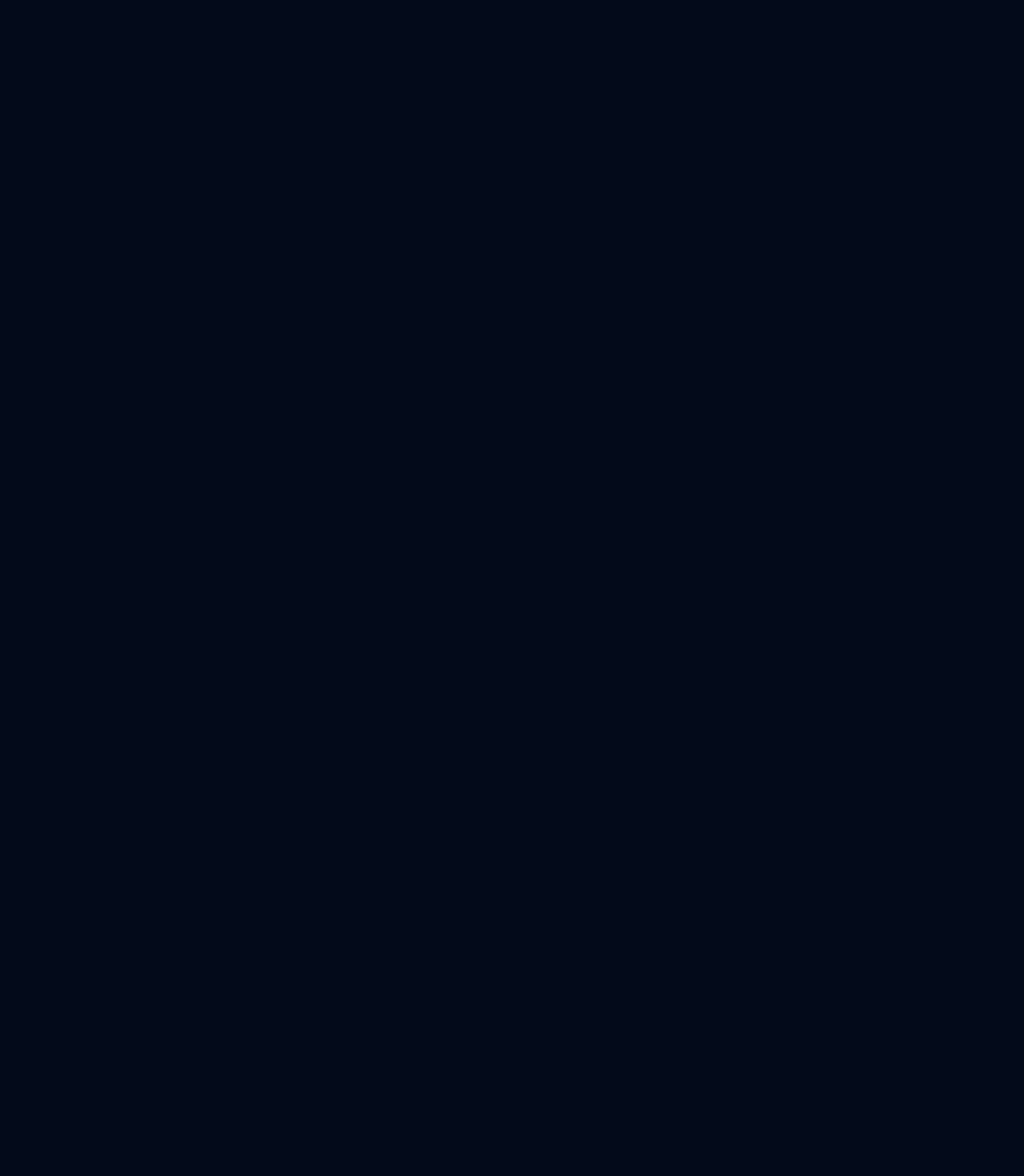
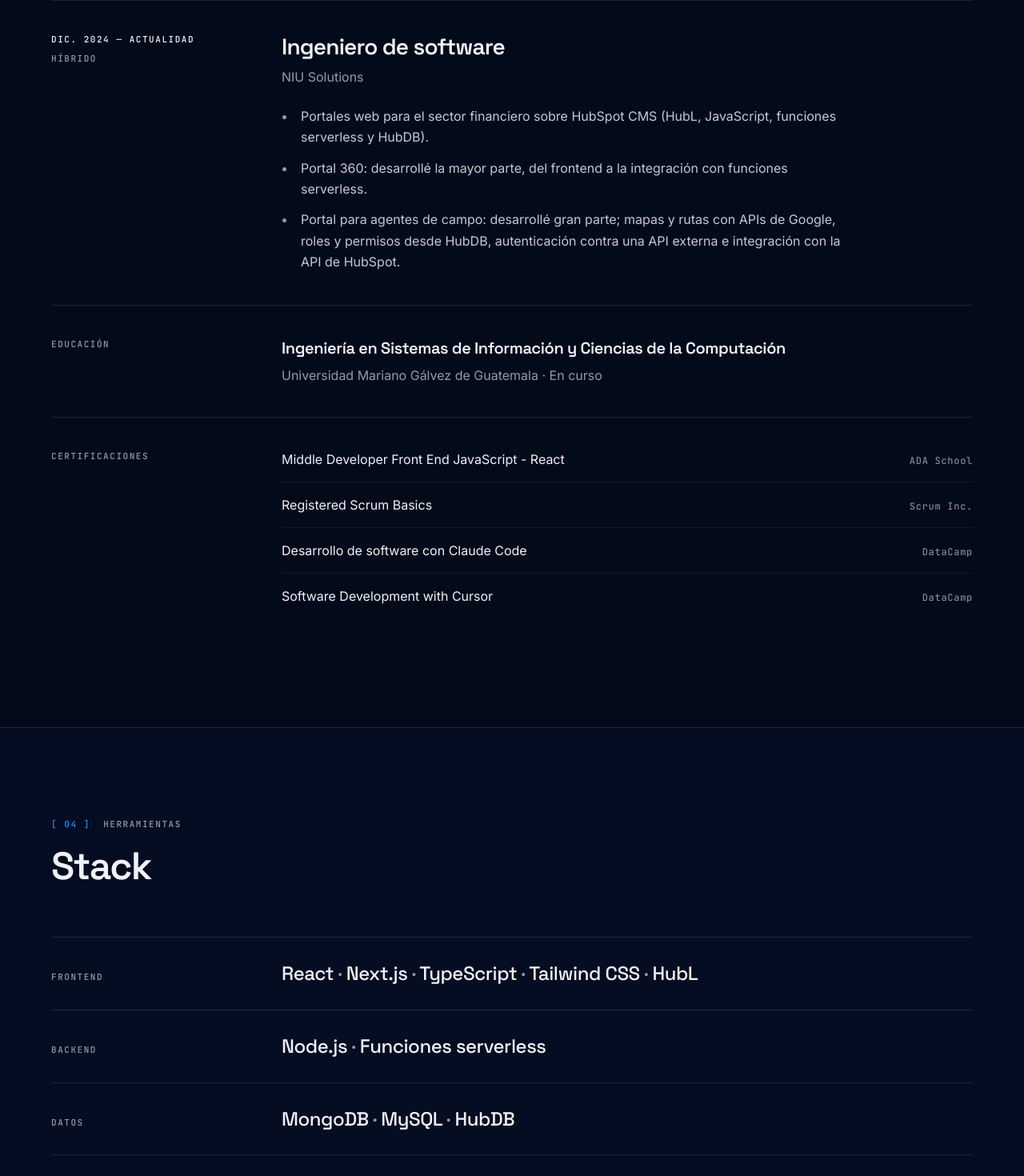
Before and after one commit to ottooniel/portafolio, a Next.js app: page / in a window 1280 px wide. Shown: the part 5580-7050 px from the top of the page at 80% size. Before the commit the page ends 5317 px from the top, so only its background shows below. Built offline with nearby package versions, Linux system fonts and the light colour scheme.

Commit message:
feat: agregar secciones de experiencia y stack (#14)
* feat: agregar secciones de experiencia y stack

* feat: actualizar certificaciones de la sección de experiencia

* feat: ajustar experiencia y stack a las medidas de la maqueta

```diff
--- a/src/app/page.tsx
+++ b/src/app/page.tsx
@@ -1,7 +1,9 @@
 import About from "@/components/About";
+import Experience from "@/components/Experience";
 import Hero from "@/components/Hero";
 import Nav from "@/components/Nav";
 import Projects from "@/components/Projects";
+import Stack from "@/components/Stack";
 
 export default function Home() {
   return (
@@ -11,6 +13,8 @@ export default function Home() {
         <Hero />
         <About />
         <Projects />
+        <Experience />
+        <Stack />
       </main>
     </>
   );
--- /dev/null
+++ b/src/components/Experience.tsx
@@ -0,0 +1,55 @@
+import { experience } from "@/content/site";
+import Section from "./Section";
+import SectionHeader from "./SectionHeader";
+
+const row = "border-t border-line py-7 md:py-10 lg:grid lg:grid-cols-[240px_1fr] lg:gap-12";
+const label = "mb-4 font-mono text-[11px] font-medium tracking-[0.14em] text-text-muted uppercase lg:mb-0";
+
+export default function Experience() {
+  const { header, job, education, certifications } = experience;
+  return (
+    <Section id="experiencia">
+      <SectionHeader id="experiencia-title" className="mb-10 md:mb-16" {...header} />
+
+      <div className={row}>
+        <p className={label}>
+          <span className="block text-text">{job.dates}</span>
+          <span className="mt-2 block">{job.mode}</span>
+        </p>
+        <div>
+          <h3 className="font-display text-2xl leading-tight font-semibold tracking-[-0.03em] text-text md:text-[28px]">
+            {job.role}
+          </h3>
+          <p className="mt-2 text-base text-text-muted">{job.company}</p>
+          <ul className="mt-6 max-w-[720px] list-disc space-y-3 pl-[18px] text-base leading-[1.65] marker:text-text-muted">
+            {job.bullets.map((b) => (
+              <li key={b} className="pl-1 md:pl-1.5">{b}</li>
+            ))}
+          </ul>
+        </div>
+      </div>
+
+      <div className={row}>
+        <p className={label}>{education.label}</p>
+        <div>
+          <p className="font-display text-lg leading-snug font-semibold tracking-[-0.02em] text-text md:text-xl">
+            {education.degree}
+          </p>
+          <p className="mt-2 text-base text-text-muted">{education.school}</p>
+        </div>
+      </div>
+
+      <div className={row}>
+        <p className={label}>{certifications.label}</p>
+        <ul className="divide-y divide-white/7">
+          {certifications.items.map((c) => (
+            <li key={c.name} className="py-3 first:pt-0 last:pb-0 md:py-4 sm:flex sm:items-baseline sm:justify-between sm:gap-6">
+              <span className="block text-base text-text">{c.name}</span>
+              <span className="mt-1 block shrink-0 font-mono text-xs tracking-[0.06em] text-text-muted sm:mt-0">{c.issuer}</span>
+            </li>
+          ))}
+        </ul>
+      </div>
+    </Section>
+  );
+}
--- /dev/null
+++ b/src/components/Stack.tsx
@@ -0,0 +1,32 @@
+import { Fragment } from "react";
+import { stack } from "@/content/site";
+import Section from "./Section";
+import SectionHeader from "./SectionHeader";
+
+export default function Stack() {
+  return (
+    <Section id="stack" alt>
+      <SectionHeader id="stack-title" className="mb-10 md:mb-16" {...stack.header} />
+      <dl className="border-b border-line">
+        {stack.rows.map((row) => (
+          <div
+            key={row.label}
+            className="border-t border-line py-5 md:py-7 lg:grid lg:grid-cols-[240px_1fr] lg:items-baseline lg:gap-12"
+          >
+            <dt className="font-mono text-[11px] font-medium tracking-[0.14em] text-text-muted uppercase">
+              {row.label}
+            </dt>
+            <dd className="mt-2 font-display text-[19px] leading-[1.45] font-medium tracking-[-0.02em] text-text md:text-2xl md:leading-[1.4] lg:mt-0">
+              {row.items.map((item, i) => (
+                <Fragment key={item}>
+                  {i > 0 && <span className="text-text-muted"> · </span>}
+                  {item}
+                </Fragment>
+              ))}
+            </dd>
+          </div>
+        ))}
+      </dl>
+    </Section>
+  );
+}
--- a/src/content/site.ts
+++ b/src/content/site.ts
@@ -80,3 +80,43 @@ export const howIWork = {
     },
   ],
 };
+
+export const experience = {
+  header: { number: "03", label: "Trayectoria", title: "Experiencia" },
+  job: {
+    dates: "dic. 2024 — Actualidad",
+    mode: "Híbrido",
+    role: "Ingeniero de software",
+    company: "NIU Solutions",
+    bullets: [
+      "Portales web para el sector financiero sobre HubSpot CMS (HubL, JavaScript, funciones serverless y HubDB).",
+      "Portal 360: desarrollé la mayor parte, del frontend a la integración con funciones serverless.",
+      "Portal para agentes de campo: desarrollé gran parte; mapas y rutas con APIs de Google, roles y permisos desde HubDB, autenticación contra una API externa e integración con la API de HubSpot.",
+    ],
+  },
+  education: {
+    label: "Educación",
+    degree: "Ingeniería en Sistemas de Información y Ciencias de la Computación",
+    school: "Universidad Mariano Gálvez de Guatemala · En curso",
+  },
+  certifications: {
+    label: "Certificaciones",
+    items: [
+      { name: "Middle Developer Front End JavaScript - React", issuer: "ADA School" },
+      { name: "Registered Scrum Basics", issuer: "Scrum Inc." },
+      { name: "Desarrollo de software con Claude Code", issuer: "DataCamp" },
+      { name: "Software Development with Cursor", issuer: "DataCamp" },
+    ],
+  },
+};
+
+export const stack = {
+  header: { number: "04", label: "Herramientas", title: "Stack" },
+  rows: [
+    { label: "Frontend", items: ["React", "Next.js", "TypeScript", "Tailwind CSS", "HubL"] },
+    { label: "Backend", items: ["Node.js", "Funciones serverless"] },
+    { label: "Datos", items: ["MongoDB", "MySQL", "HubDB"] },
+    { label: "CMS", items: ["HubSpot CMS"] },
+    { label: "Herramientas", items: ["Git", "GitHub", "GitHub Actions", "APIs de Google"] },
+  ],
+};
```
Also changed, not shown: 3 other files (tests, documents, lock files or other folders).
